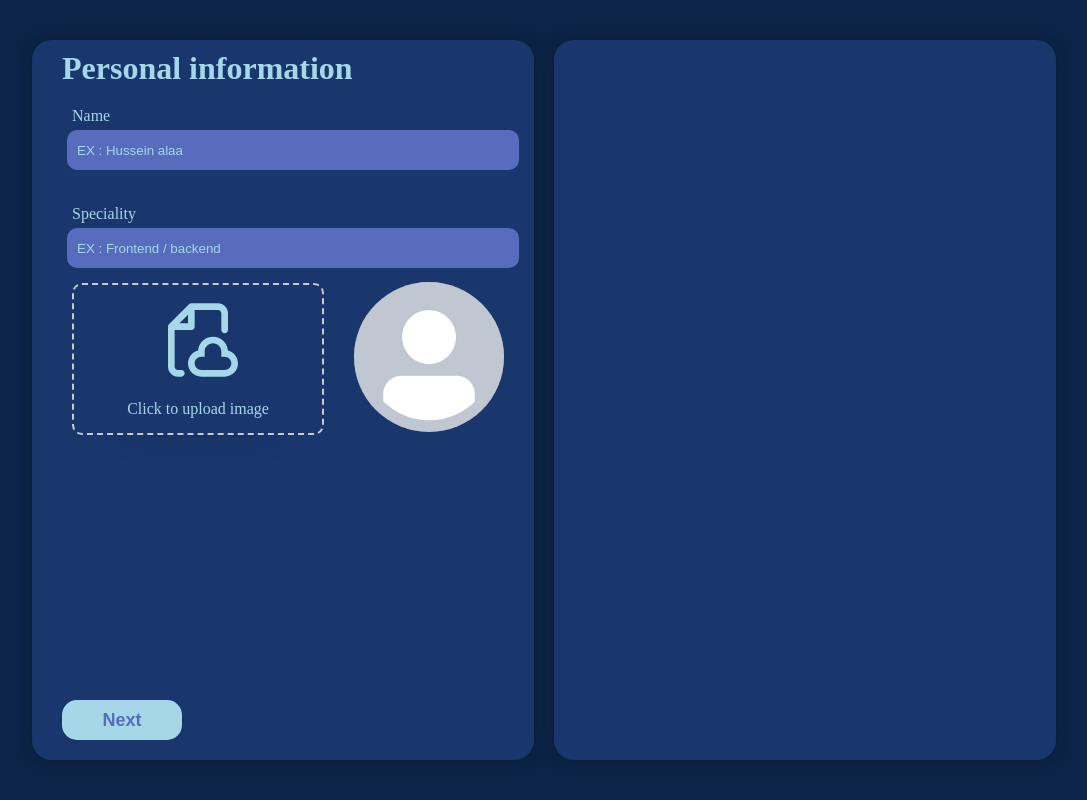
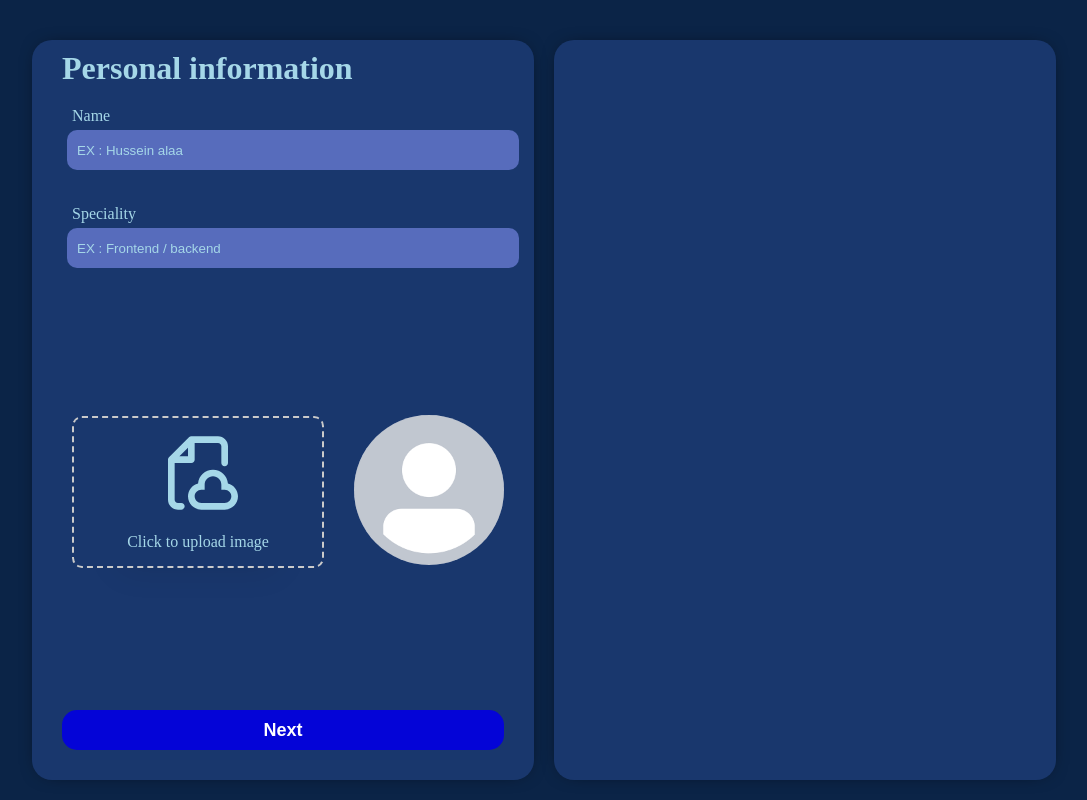
Before and after one commit to klay00/CvMaker, a Vue app: page /#/ in a window 1280 px wide. Shown: the whole page, without its empty margins (96-1183 px from the left). Built offline with nearby package versions, Linux system fonts and the light colour scheme.

Commit message:
re chang the home page to display data

```diff
--- a/src/view/HomePage.vue
+++ b/src/view/HomePage.vue
@@ -1,15 +1,12 @@
 <template>
    <div class="contenar">
     <div class="left-info">
-        <HeaderPart v-if="counter===0"/>
-        <Information  v-if="counter===1"/>
-        <Education  v-if="counter===2"/>
-        <Experins  v-if="counter===3"/>
-        <div class="buttnes ">
-            <button class=" btn-back" v-if="counter > 0" @click="handelBackComponent"> Back</button>
-            <button class="btn" v-if="counter < 3" @click="handelCangeComponent">Next</button>
-        </div>
-
+        <HeaderPart v-if="counter===0" :counter="counter"  @next="handelCangeComponent"/>
+        <Information  v-if="counter===1" :counter="counter" @back="handelBackComponent" @next="handelCangeComponent"/>
+        <SkillsLanguages  v-if="counter===2" :counter="counter" @back="handelBackComponent" @next="handelCangeComponent"/>
+        <Edgucation  v-if="counter===3" :counter="counter" @back="handelBackComponent" @next="handelCangeComponent"/>
+        <Experins  v-if="counter===4" :counter="counter" @back="handelBackComponent" @next="handelCangeComponent"/>
+        <SubmitCv  v-if="counter===5" :counter="counter" @back="handelBackComponent" @next="handelCangeComponent"/>
     </div>
     <div class="right-cv">
 
@@ -20,15 +17,19 @@
 
 <script>
 import HeaderPart from "../components/HeadPart.vue"
-import Education from "../components/EducationSkillsLanguages.vue"
+import SkillsLanguages from "../components/SkillsLanguages.vue"
 import Experins from "../components/ExperincePart.vue"
 import Information from "../components/InfoPart.vue"
+import Edgucation from "../components/Edgucation.vue"
+import SubmitCv from "../components/SubmitCvData.vue"
 export default{
    components:{
     HeaderPart,
     Experins,
-    Education,
-    Information
+    SkillsLanguages,
+    Information,
+    Edgucation,
+    SubmitCv
    },
    data(){
     return{
@@ -37,7 +38,7 @@ export default{
    },
    methods:{
     handelCangeComponent(){
-        if (this.counter < 3) {
+        if (this.counter < 6) {
           this.counter +=1
         }
     },
@@ -61,11 +62,16 @@ export default{
     box-shadow: 0 0 20px -10px;
     padding: 10px;
     overflow: auto;
+
 }
 .left-info{
     display: flex;
     flex-direction: column;
     justify-content: space-between;
+    height: 100%;
+}
+.right-cv{
+    height: 100%;
 }
 .buttnes{
     display: flex;
@@ -74,14 +80,15 @@ export default{
 }
 .btn{
     height: 40px;
-    width: 120px;
+    min-width: 120px;
     border-radius: 15px;
     padding: 0 20px;
     border: 0;
-    color: var(--text-color);
+    color: white;
     font-size: 18px;
     font-weight: bold;
-    background-color: var(  --text-lighti-color);
+    background-color: var(--btn-color);
+    cursor: pointer;
 }
 .btn-back{
     height: 40px;
@@ -93,11 +100,12 @@ export default{
     font-size: 18px;
     font-weight: bold;
    background-color: transparent;
+   cursor: pointer;
 }
 .btn-back:hover{
     text-decoration: underline;
  }
 .btn:hover{
-    background-color: #78acbd;
+    background-color: #0a0282;
 }
 </style>
```
